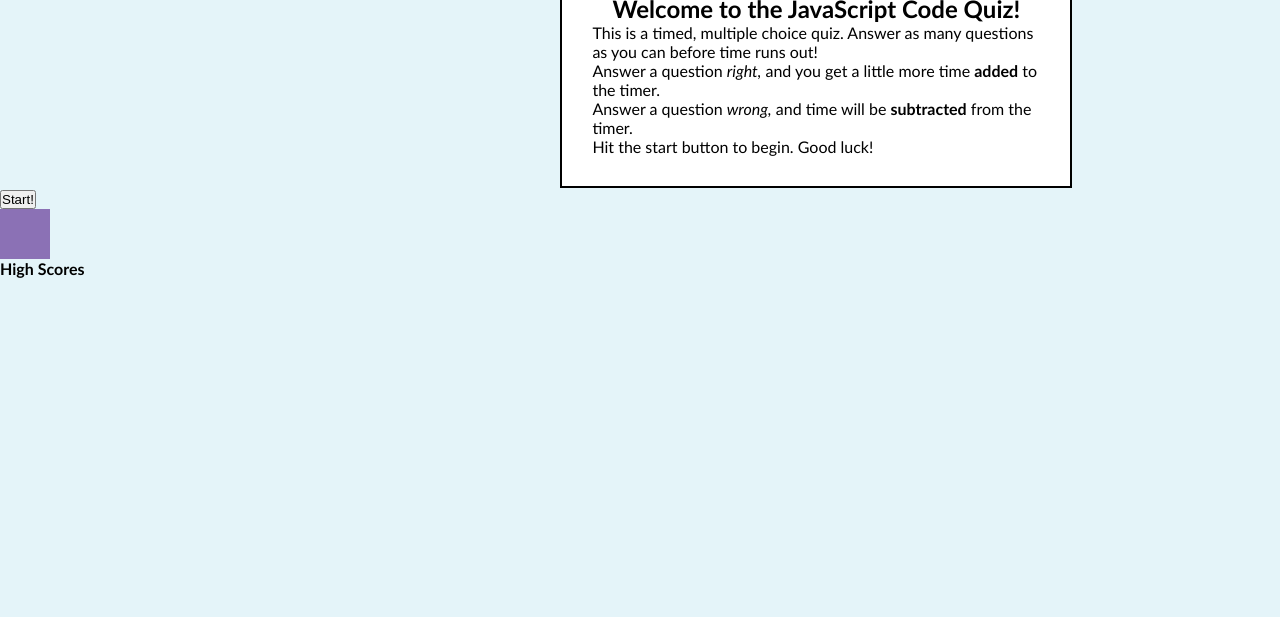
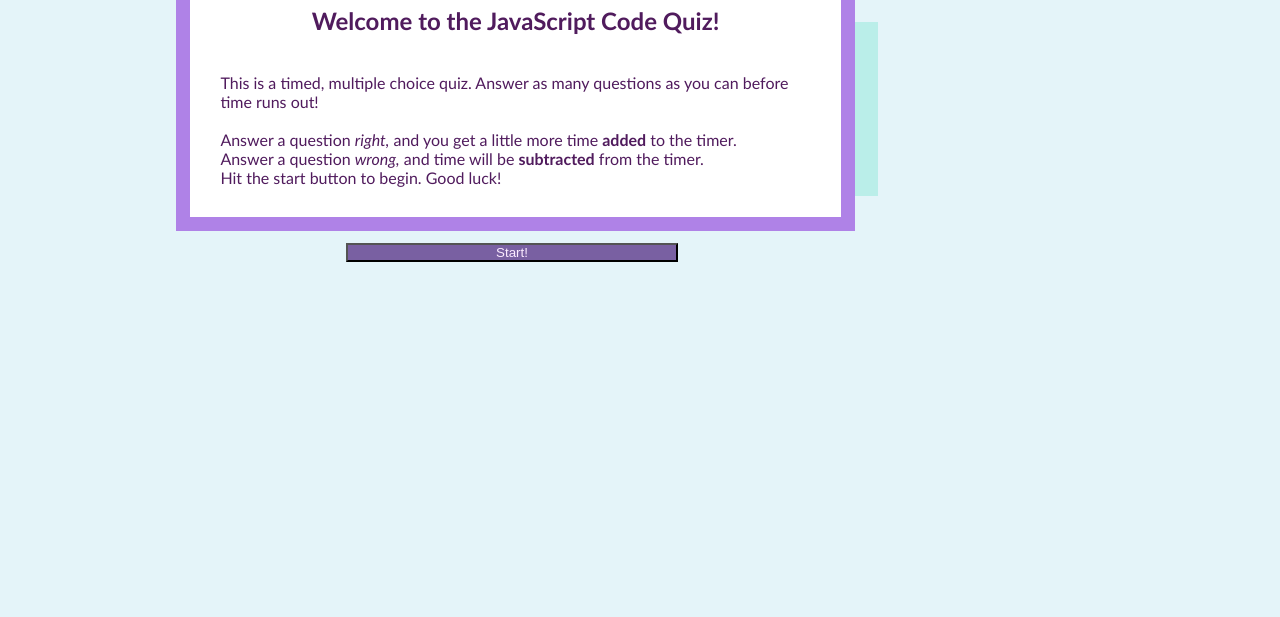
Before and after one commit to JamesGeneser/CodeQuiz, a plain HTML site: page index.html in a window 1280 px wide. Shown: the part 183-800 px from the top of the page. Drawn offline with Linux system fonts and the light colour scheme.

Commit message:
added additional style pages and changed styling

```diff
--- a/assets/highscoresscript.js
+++ b/assets/highscoresscript.js
@@ -0,0 +1,3 @@
+var displayScore = document.querySelector("score")
+
+displayScore = score
--- a/assets/script.js
+++ b/assets/script.js
@@ -47,8 +47,8 @@ setInterval(function(){
 timeLeft = timeLeft-1
 timeEl.textContent = timeLeft
 
-if (timeLeft<25){
-window.location.replace("../CodeQuiz/highscores.html")}
+// if (timeLeft<0){
+// window.location.replace("../CodeQuiz/highscores.html")}
 
 },1000)
 })
--- a/assets/styles.css
+++ b/assets/styles.css
@@ -51,17 +51,18 @@ nav {
 }
 
 .welcomeBoxShow{
-    background-color: white;
+    background-color: rgb(255, 255, 255);
+    color: #501b5d;
     display: flex;
     flex-direction: column;
     align-items: center;
-    border: 2px solid black;
+    border: 14px solid rgb(175, 130, 231);
     margin: 10px;
     padding: 30px;
-    width: 40%;
+    width: 53%;
     position: relative;
     top: 10px;
-    left: 43%;
+    left: 13%;
     z-index: 5;
 }
 .welcomeBoxHide{
@@ -85,6 +86,13 @@ nav {
 
 #startBtn{
     z-index: 4;
+    position: relative;
+    left: 27%;
+    top:10px;
+    width: 26%;
+    color:#fbebff;
+    background-color: #7960a2;
+
 }
 .startBtnHide{
     display: none;
@@ -141,10 +149,11 @@ nav {
 
 #title{
     height: 16%;
-    width: 94%;
-
+    width: 75%;
+    top: 16px;
     position: relative;
-    left: 2%;
+    left: 14%;
+    font-size: 21px;
 }
 
 #questions{
@@ -159,9 +168,15 @@ nav {
 }
 
 .checkResponseShown{
-    width: 50px;
-    height: 50px;
-    background-color: #8b71b5;
+    width: 238px;
+    height: 174px;
+    background-color: #baeee9;
+    position: relative;
+    left: 50%;
+    top: -230px;
+    color: #501b5d;
+    font-size: 20px;
+    text-align: center;
 }
 .checkResponseHidden{
     display: none;
--- a/index.html
+++ b/index.html
@@ -17,8 +17,8 @@
     </header>
 
     <div id="welcome" class="welcomeBoxShow">
-        <h2>Welcome to the JavaScript Code Quiz!</h2>
-        <p>This is a timed, multiple choice quiz. Answer as many questions as you can before time runs out!<br>
+        <h2>Welcome to the JavaScript Code Quiz!</h2><br><br>
+        <p>This is a timed, multiple choice quiz. Answer as many questions as you can before time runs out!<br><br>
         Answer a question <i>right,</i> and you get a little more time <b>added</b> to the timer. <br>
         Answer a question <i>wrong,</i> and time will be <b>subtracted</b> from the timer.<br>
         Hit the start button to begin. Good luck!</p>
@@ -49,19 +49,13 @@
                 <label id="questionD"></label>
             </div>
         </section>
-        <div id="titleQuestions">
-            <h3 id="title"></h3>
-        </div>
+
+        <h3 id="title"></h3>
+
     </div>
     <div id="checker" class="checkResponseShown">
     </div>
 
-    <aside>
-        <h4 href="../CodeQuiz/highscores.html">High Scores</h4>
-        <section id="highScores">
-
-        </section>
-    </aside>
     <script src="./assets/script.js"></script>
 </body>
 </html>
```
Also changed, not shown: highscores.html (+1 -1 lines), assets/highscorestyles.css (added).
